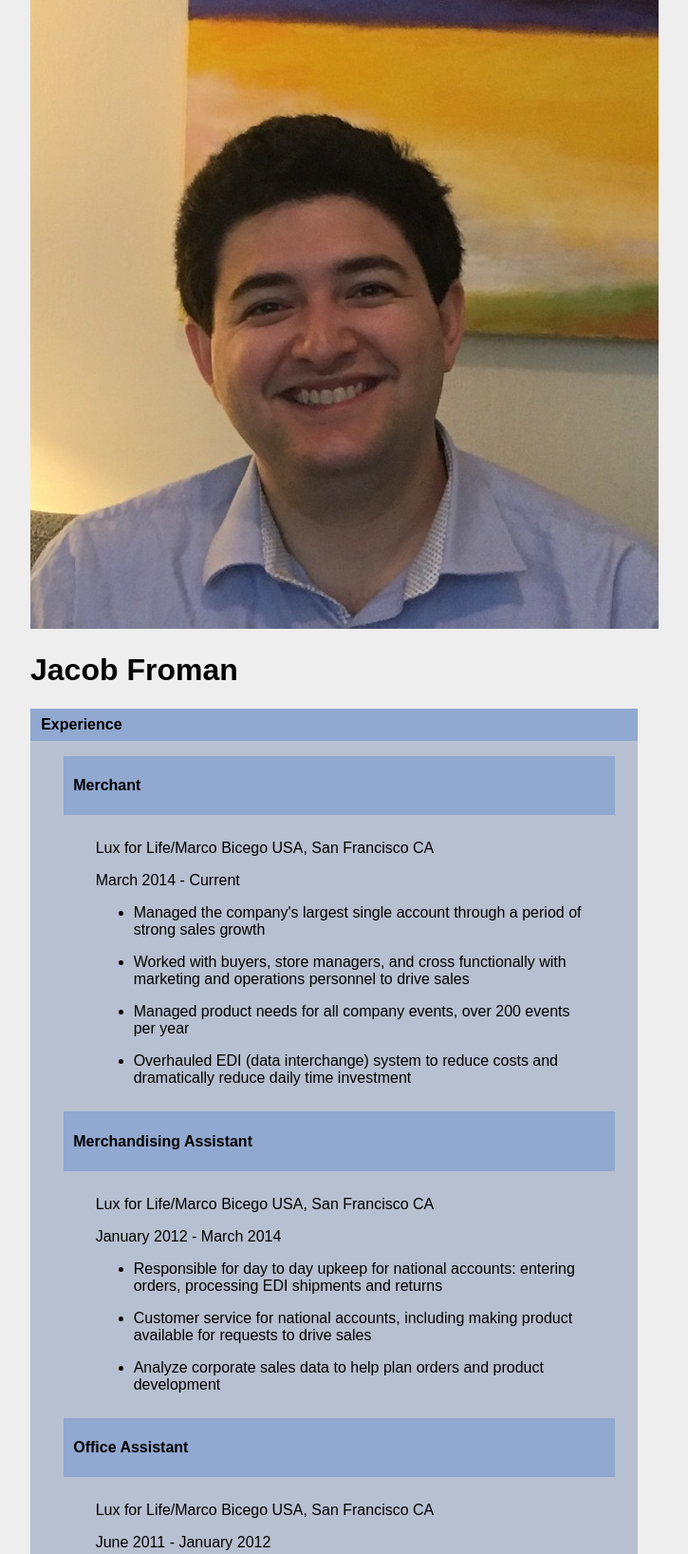
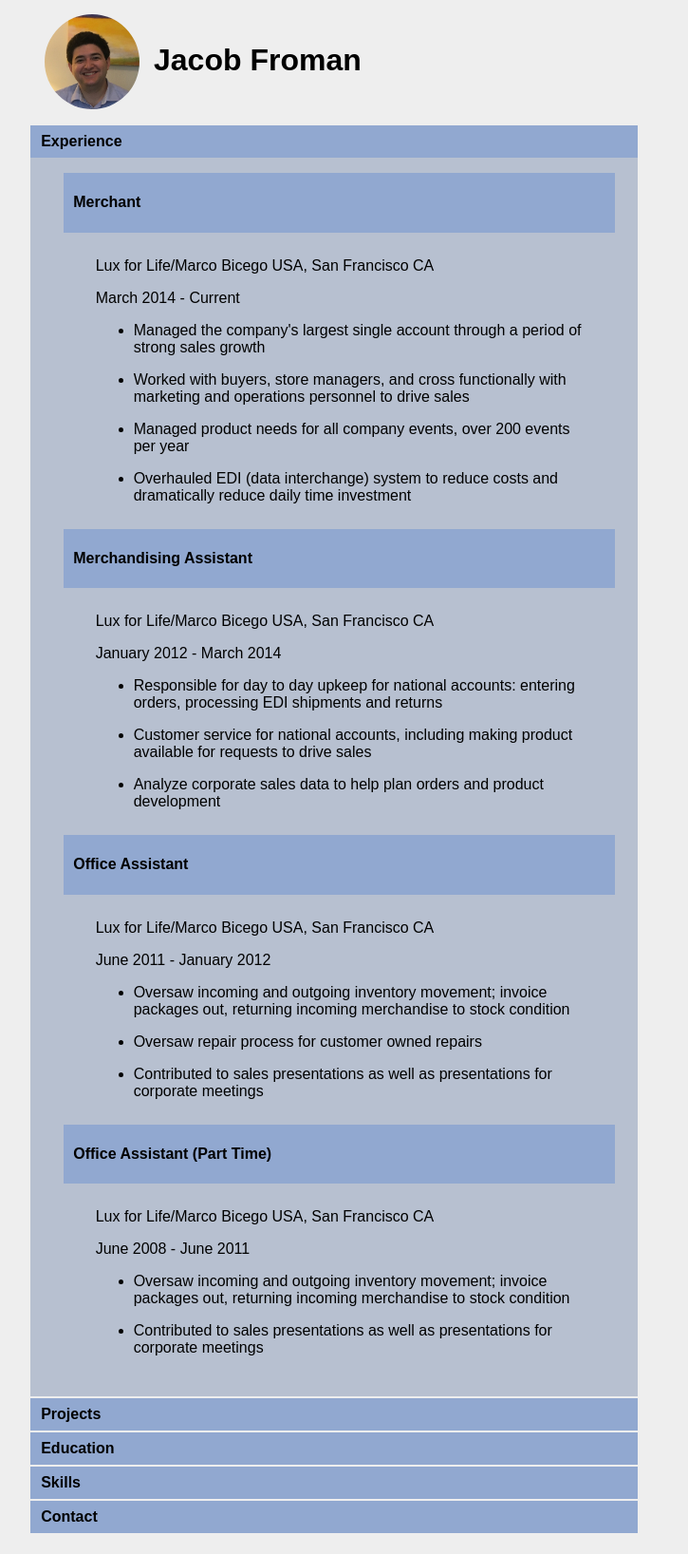
Before and after one commit to j-fro/j-fro.github.io, a plain HTML site: page resume.html in a window 1280 px wide. Shown: the top 1636 px of the page at 95% size, without its empty margins (288-1013 px from the left). After the commit the page ends 1614 px from the top, so only its background shows below. Drawn offline with Linux system fonts and the light colour scheme.

Commit message:
Added photo

```diff
--- a/resume.html
+++ b/resume.html
@@ -17,11 +17,11 @@
     <body>
         <header>
             <img src="images/portrait.jpg" />
-            <h1>Jacob Froman</h1>
-        <header>
-        <div id="accordion">
+            <span><h1>Jacob Froman</h1></span>
+        </header>
+        <main id="accordion">
             <h3>Experience</h3>
-            <div>
+            <section>
                 <div class="dark_div">
                     <h4>Merchant</h4>
                 </div>
@@ -72,9 +72,9 @@
                     </ul>
                     </div>
                 </div>
-            </div>
+            </section>
             <h3>Projects</h3>
-            <div>
+            <section>
                 <div class="dark_div">
                     <h4>Custom EDI Integrator</h4>
                 </div>
@@ -88,9 +88,9 @@
                 <div class="light_div">
                     <p>A simple web app built with Python and Django to allow a rowing club to manage members schedules and assign members to boats based on their positions and availability</p>
                 </div>
-            </div>
+            </section>
             <h3>Education</h3>
-            <div>
+            <section>
                 <div class="dark_div">
                     <h4>University of Redlands</h4>
                 </div>
@@ -100,9 +100,9 @@
                         <li>Member of Phi Beta Kappa</li>
                     </ul>
                 </div>
-            </div>
+            </section>
             <h3>Skills</h3>
-            <div>
+            <section>
                 <div class="dark_div">
                     <h4>Languages</h4>
                 </div>
@@ -126,12 +126,12 @@
                         <li><p>Familiar with 3ds Max computer modelling application</p></li>
                     </ul>
                 </div>
-            </div>
+            </section>
             <h3>Contact</h3>
-            <div>
+            <section>
                 <p>T: 415.279.0865</p>
                 <p>E: Jacob.h.froman@gmail.com</p>
-            </div>
-        </div>
+            </section>
+        </main>
     </body>
 </html>
--- a/static/styles.css
+++ b/static/styles.css
@@ -3,6 +3,24 @@ body {
     font-family: sans-serif;
     width: 50%;
     margin: auto;
+}
+
+header {
+    padding: 15px;
+}
+
+header span {
+    height: 100px;
+    padding-left: 15px;
+    display: inline-block;
+    vertical-align: middle;
+    line-height: 55px;
+}
+
+header img {
+    border-radius: 50%;
+    float: left;
+    height: 100px;
 }
 
 .ui-accordion .ui-accordion-header {
```
